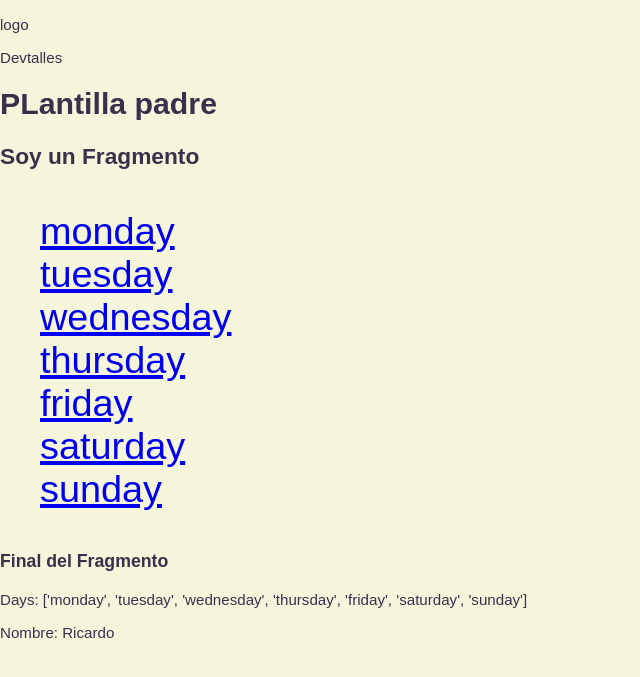
After one commit to RicardoDevARO/Django_crea_apps_robustas_con_django, a Django app: page /messages/ in a window 1280 px wide. The commit adds this page. Shown: the top 677 px of the page, without its empty margins (0-640 px from the left). Run offline with Django 5.2, Linux system fonts and the light colour scheme.

Commit message:
cambios realizados templates, viws, urls

```diff
--- a/landing/templates/landing/landing.html
+++ b/landing/templates/landing/landing.html
@@ -7,6 +7,10 @@
 
 -->
 <!-- Archivo Template, las vistas muestran este archivo de codigo -->
+
+<!-- El landing page se convirtio a una Herencia de Templates o BLOCK TAG  -->
+<!-- Este template llama al archivo "base.html" -->
+<!--  -->
 {% extends "base.html" %}
 
 
--- a/playground/settings.py
+++ b/playground/settings.py
@@ -32,6 +32,7 @@ ALLOWED_HOSTS = []
 
 INSTALLED_APPS = [
     'landing',
+    'quotes',
     'django.contrib.admin',
     'django.contrib.auth',
     'django.contrib.contenttypes',
@@ -118,6 +119,10 @@ USE_TZ = True
 # https://docs.djangoproject.com/en/5.2/howto/static-files/
 
 STATIC_URL = 'static/'
+STATICFILES_DIRS = [
+    BASE_DIR / "static"
+]
+
 
 # Default primary key field type
 # https://docs.djangoproject.com/en/5.2/ref/settings/#default-auto-field
--- a/playground/urls.py
+++ b/playground/urls.py
@@ -21,6 +21,6 @@ from django.urls import path, include
 
 urlpatterns = [
     path('admin/', admin.site.urls),
-    path('prhases/', include("quotes.urls")),
+    path('messages/', include("quotes.urls")),
     path('landings/', include("landing.urls"))
 ]
--- /dev/null
+++ b/quotes/static/quotes/quotes_styles.css
@@ -0,0 +1,4 @@
+ul {
+    font-size: 40px;
+    list-style: none;
+}
--- /dev/null
+++ b/quotes/templates/quotes/includes/endpartial.html
@@ -0,0 +1,5 @@
+<div>
+    <h3>Final del Fragmento</h3>
+    <p>Days: {{days}}</p>
+    <p>Nombre: {{name}}</p>
+</div>
--- /dev/null
+++ b/quotes/templates/quotes/includes/partial.html
@@ -0,0 +1,3 @@
+<div>
+    <h2>Soy un Fragmento</h2>
+</div>
--- /dev/null
+++ b/quotes/templates/quotes/index.html
@@ -0,0 +1,20 @@
+
+{% extends 'base.html' %}
+{% load static %}
+
+
+{% block title  %}Listado de Quotes{% endblock %}
+{% block page_style %}
+    <link rel="stylesheet" href="{% static 'quotes/quotes_styles.css' %}">
+{% endblock page_style %}
+
+
+{% block content %}
+    {% include './includes/partial.html' %}
+    <ul>
+        {% for day in days %}
+            <li><a href="{% url 'day-quote' day %}">{{day}}</a></li>
+        {% endfor %}
+    </ul>
+    {% include './includes/endpartial.html' with days=days name="Ricardo" %}
+{% endblock %}
--- a/quotes/views.py
+++ b/quotes/views.py
@@ -1,5 +1,5 @@
-# from django.shortcuts import render
-from django.http import HttpResponse, HttpResponseNotFound, HttpResponseRedirect
+from django.shortcuts import render
+from django.http import HttpResponse, HttpResponseNotFound, HttpResponseRedirect, Http404
 from django.urls import reverse
 # Create your views here.
 
@@ -14,17 +14,10 @@ days_of_week = {
 }
 
 def index(request):
-    list_items = ""
     days = list(days_of_week.keys())
-
-
-    for day in days:
-        day_path = reverse("day-quote", args=[day])
-        list_items += f"<li><a href=\"{day_path}\">{day}</a></li>"
-
-
-    response_html = f"<ul>{list_items}</ul>"
-    return HttpResponse(response_html)
+    return render(request, "quotes/index.html", {
+        "days": days
+    })
 
 
 def days_week_with_number(request, day):
@@ -36,11 +29,11 @@ def days_week_with_number(request, day):
     return HttpResponseRedirect(redirec_path)
 
 
-
-
 def days_week (request, day):
     try:
         quotes_text = days_of_week[day]
         return HttpResponse(quotes_text)
     except KeyError:
-        return HttpResponseNotFound("Este día no existe gusano perdido")
+        #return HttpResponseNotFound("Este día no existe gusano perdido")
+        #return render(request,'404.html')
+        raise Http404()
--- /dev/null
+++ b/static/styles.css
@@ -0,0 +1,8 @@
+body {
+    font-family: Arial, sans-serif;
+    font-size-adjust: 0.50;
+    margin: 0;
+    padding: 0;
+    background-color: beige;
+    color: rgb(57, 48, 75);
+}
--- /dev/null
+++ b/templates/404.html
@@ -0,0 +1,6 @@
+{% extends 'base.html' %}
+
+
+{% block title %}404 Not Found{% endblock title %}
+
+{% block content %}No se encontro el dia :({% endblock content %}
--- a/templates/base.html
+++ b/templates/base.html
@@ -1,12 +1,19 @@
+{% load static %}
+
 <!DOCTYPE html>
 <html lang="en">
 <head>
     <meta charset="UTF-8">
     <meta name="viewport" content="width=device-width, initial-scale=1.0">
     <title>{% block title %} {% endblock %}</title>
+    <link rel="stylesheet" href="{% static 'styles.css' %}">
+    {% block page_style %} {% endblock page_style %}
+
 </head>
 <body>
+    {% include 'includes/header.html' %}
     <h1>PLantilla padre</h1>
-    {% block content %} {% endblock %}
+    {% block content %}
+    {% endblock %}
 </body>
 </html>
--- /dev/null
+++ b/templates/includes/header.html
@@ -0,0 +1,6 @@
+<head>
+    <div>
+        <p>logo</p>
+        <p>Devtalles</p>
+    </div>
+</head>
```
